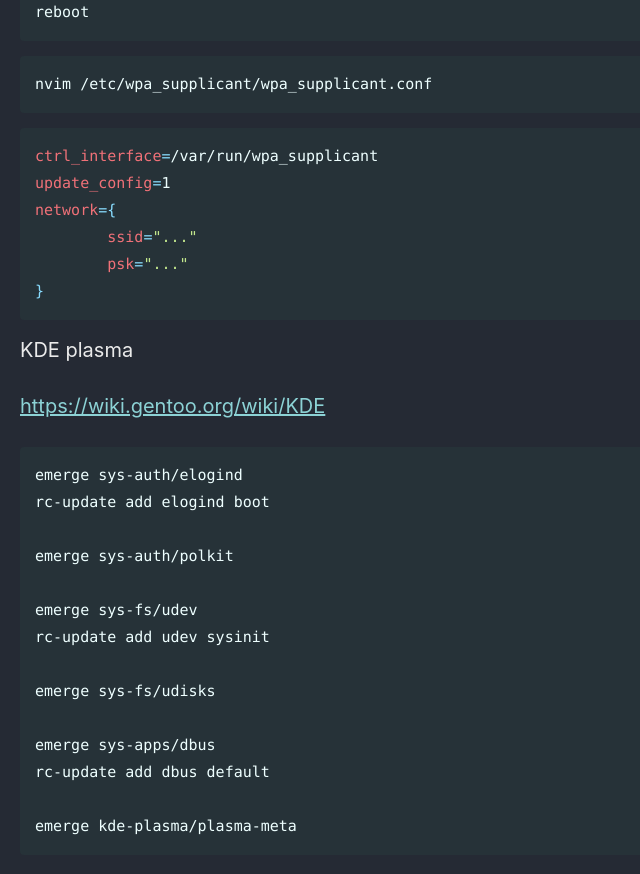
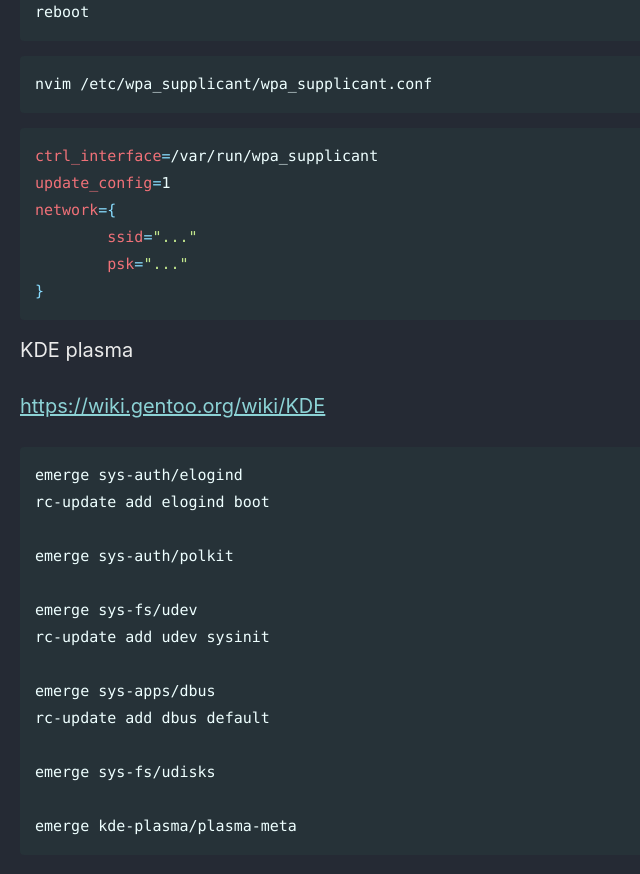
Before and after one commit to Connor-McCartney/Connor-McCartney.github.io, a Jekyll site: the page built from _pages/misc/gentoo.md, in a window 1280 px wide and 900 px high, scrolled down 5198 px. Shown: the top 874 px of the window, without its empty margins (0-640 px from the left). Built offline with Jekyll 4.4.1, drawn with Linux system fonts in a browser that asks for light colours; cached includes are drawn as plain includes; our own code applies the rules of GitHub Pages for plain Markdown files.

````diff
--- a/_pages/misc/gentoo.md
+++ b/_pages/misc/gentoo.md
@@ -259,10 +259,10 @@ emerge sys-auth/polkit
 emerge sys-fs/udev
 rc-update add udev sysinit
 
-emerge sys-fs/udisks
-
 emerge sys-apps/dbus
 rc-update add dbus default
 
+emerge sys-fs/udisks
+
 emerge kde-plasma/plasma-meta
 ```
````
